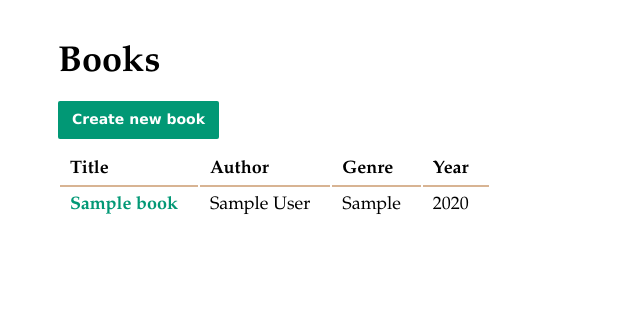
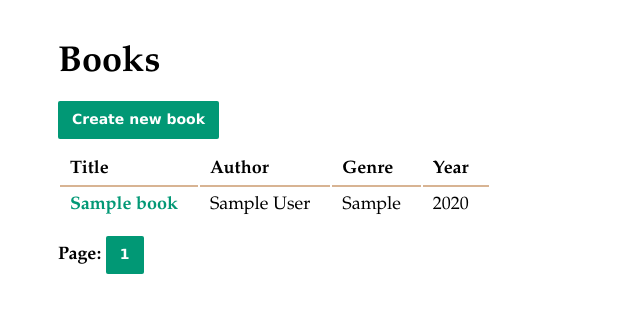
Before and after one commit to TottenDC/project10, a Node server app: page /books?page=1 in a window 1280 px wide. Shown: the top 313 px of the page, without its empty margins (0-640 px from the left). Run offline with Node 20, Linux system fonts and the light colour scheme; tables that the repository leaves empty hold one stand-in row (values such as "Sample post"); some libraries are stand-ins or nearby versions.

Commit message:
Adds pagination feature to home page.

```diff
--- a/public/stylesheets/style.css
+++ b/public/stylesheets/style.css
@@ -95,3 +95,7 @@ input[type=text] {
 .error {
   color: rgb(236, 15, 15);
 }
+
+li {
+  display: inline;
+}
--- a/routes/books.js
+++ b/routes/books.js
@@ -5,8 +5,14 @@ const Book = require('../models').Book;
 
 // GET all books
 router.get('/', (req, res, next) => {
-    Book.findAll().then( (books) => {
-        res.render('books/index', {books: books, title: 'Books'});
+  Book.findAll().then( (books) => {
+    req.pageLength = Math.ceil(books.length / 10);
+  });
+  next();
+}, (req, res, next) => {
+    let offset = ( req.query.page - 1) * 10;
+    Book.findAll({ offset: offset, limit: 10 }).then( (books) => {
+        res.render('books/index', {books: books, title: 'Books', pages: req.pageLength});
     }).catch( () => {
         next(createError(503));
     });
--- a/routes/index.js
+++ b/routes/index.js
@@ -3,7 +3,7 @@ var router = express.Router();
 
 /* GET home page. */
 router.get('/', function(req, res, next) {
-  res.redirect('/books')
+  res.redirect('/books?page=1')
 });
 
 module.exports = router;
--- a/views/books/index.pug
+++ b/views/books/index.pug
@@ -19,3 +19,11 @@ block content
                     td #{book.author}
                     td #{book.genre}
                     td #{book.year}
+    p
+        - let n = 1;
+        ul
+            li
+                b Page:
+            while n <= pages
+                li
+                    a(class='button' href=`/books?page=${n}`) #{n++}
--- a/views/books/new-book.pug
+++ b/views/books/new-book.pug
@@ -3,9 +3,10 @@ extends ../layout.pug
 block content
     h1 New Book
 
-    include errors
+    form(method='post', action='/books')
 
-    form(method='post', action='/books')
+        include errors
+
         p
             label(for='title') Title
             input(name='title' type='text' id='title')
--- a/views/books/update-book.pug
+++ b/views/books/update-book.pug
@@ -4,9 +4,10 @@ block content
 
     h1 Update Book
 
-    include errors
+    form(method='post', action=`/books/${book.id}?_method=PUT`)
 
-    form(method='post', action=`/books/${book.id}?_method=PUT`)
+        include errors
+
         p
             label(for='title') Title
             input(name='title' type='text' id='title' value=`${book.title}`)
```
